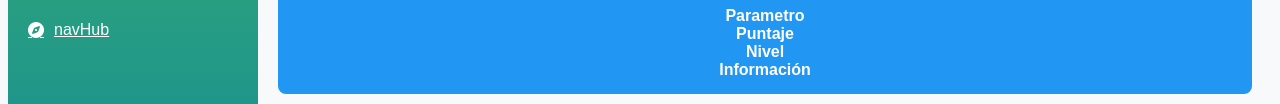
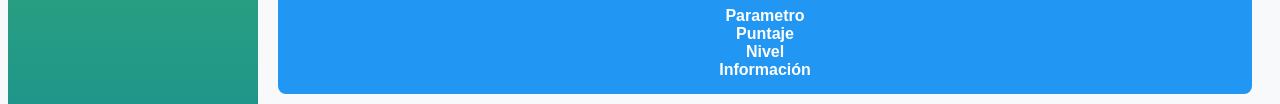
Before and after one commit to DesCuevas/TT2, a plain HTML site: page protocolo3.html in a window 1280 px wide. Shown: the part 274-378 px from the top of the page. Drawn offline with nearby package versions, Linux system fonts and the light colour scheme.

Commit message:
Eliminaciones restantes de lineas (login a zonas)

```diff
--- a/protocolo3.html
+++ b/protocolo3.html
@@ -9,8 +9,6 @@
     <script src="head-loader.js"></script>
     <link rel="stylesheet" href="css/protocolotres.css">
 
-    <!-- <link href="https://cdn.jsdelivr.net/npm/bootstrap@5.3.0/dist/css/bootstrap.min.css" rel="stylesheet">
-    <link rel="stylesheet" href="https://cdnjs.cloudflare.com/ajax/libs/font-awesome/6.0.0/all.min.css"> -->
 </head>
 
 <body>
@@ -33,9 +31,6 @@
             </a>
             <a class="nav-link" href="zonas.html" data-role="admin">
                 <i class="fas fa-map-marked-alt"></i> Zonas
-            </a>
-            <a class="nav-link" href="navHub.html" data-role="admin">
-                <i class="fas fa-compass"></i> navHub
             </a>
         </nav>
     </div>
@@ -87,15 +82,10 @@
                 </div>
 
                 <div class="col-md-8 d-flex justify-content-end align-items-center gap-3">
-                    <!-- <button class="btn btn-guardar-pdf shadow-sm mb-0">
-                        <i class="fas fa-file-pdf me-2"></i> Guardar PDF
-                    </button> -->
                     <button id="btnModificarParametros" class="btn btn-modificar text-white fw-bold shadow-sm"
                         data-role="admin">
                         <i class="fas fa-edit me-2"></i> Modificar puntajes
                     </button>
-
-
 
                     <div id="badgeTotal" class="badge-total shadow-sm mb-0">
                         Total de calidad del hábitat: <span id="totalScore">0</span>
```
Also changed, not shown: login.html (+0 -3 lines), perfil.html (+0 -6 lines), protocolo1.html (+0 -3 lines), protocolo2.html (+0 -7 lines), protocolo4.html (+0 -3 lines), protocolo5.html (+0 -3 lines), registro.html (+1 -5 lines), verproyecto.html (+2 -8 lines), zonas.html (+0 -6 lines).
